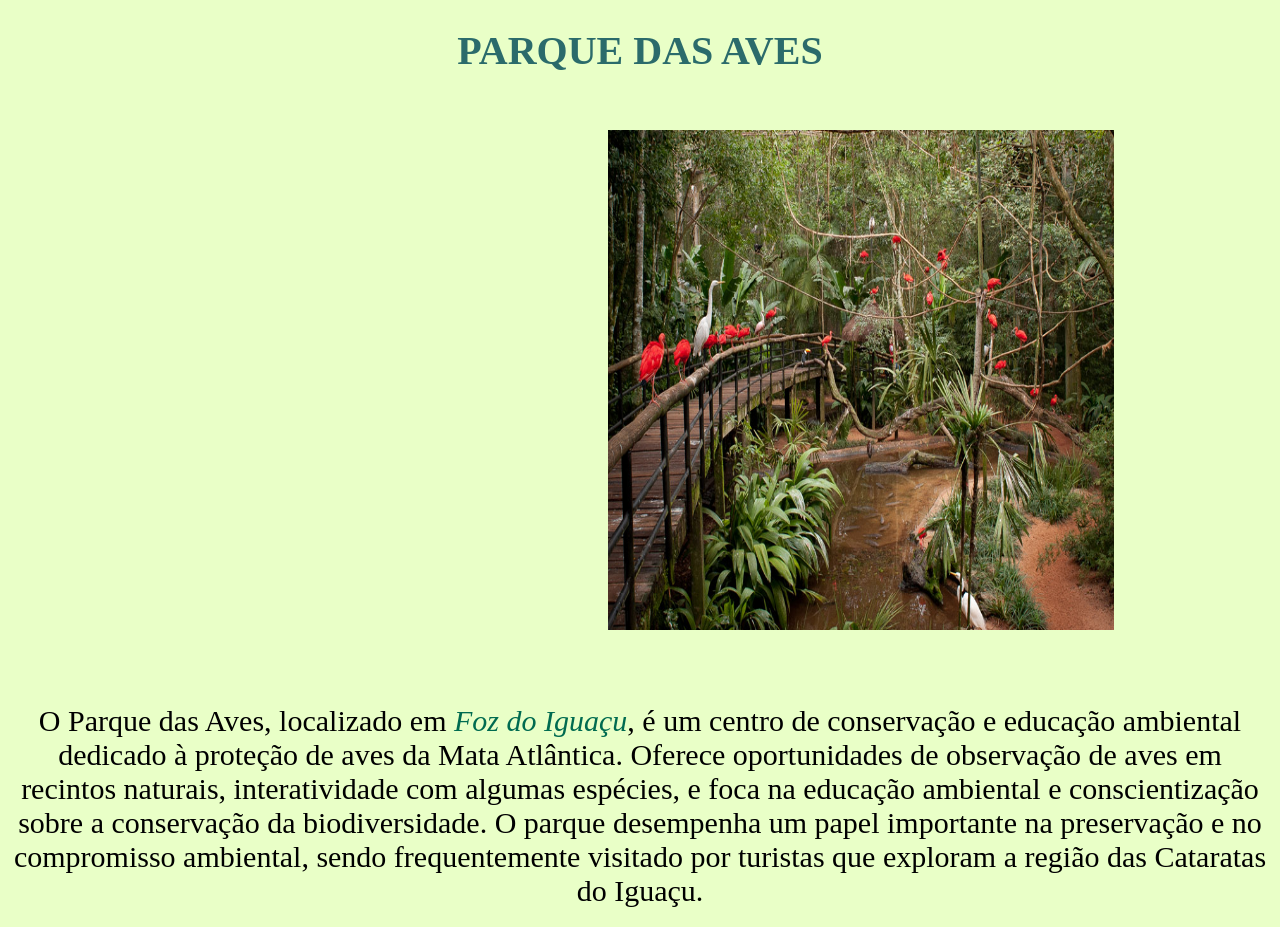
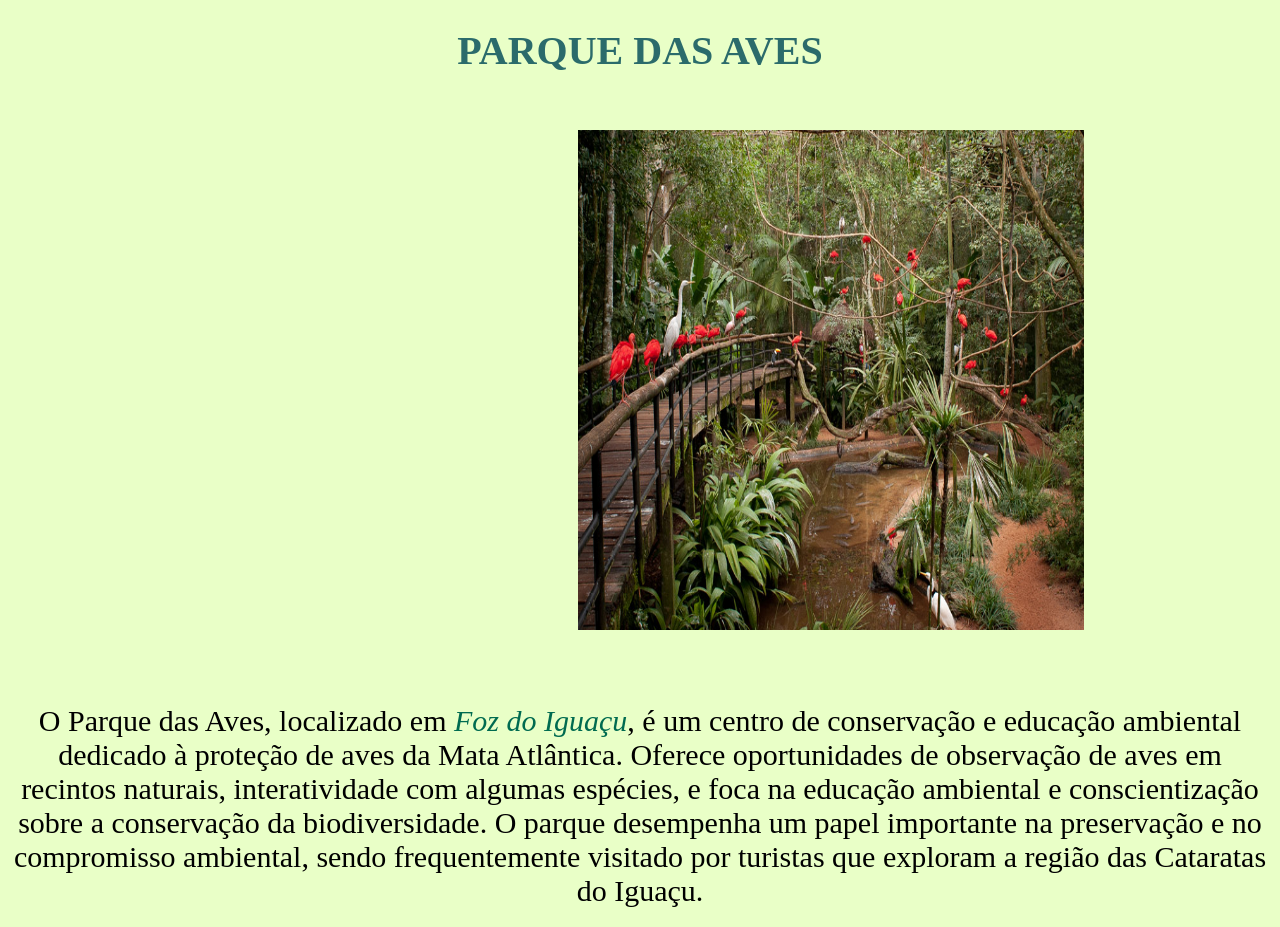
Before and after one commit to EvelynNicole09/Pontos_Turisticos_do_Parana, a plain HTML site: page index.html in a window 1280 px wide. Shown: the part 4021-4948 px from the top of the page. Drawn offline with Linux system fonts and the light colour scheme.

Commit message:
pé de moça

```diff
--- a/style.css
+++ b/style.css
@@ -44,7 +44,7 @@
     height: 500px;
     margin: 40px;
     margin-right: 100px;
-    margin-left: 600px;
+    margin-left: 570px;
   }
 
   #bdp{
```
